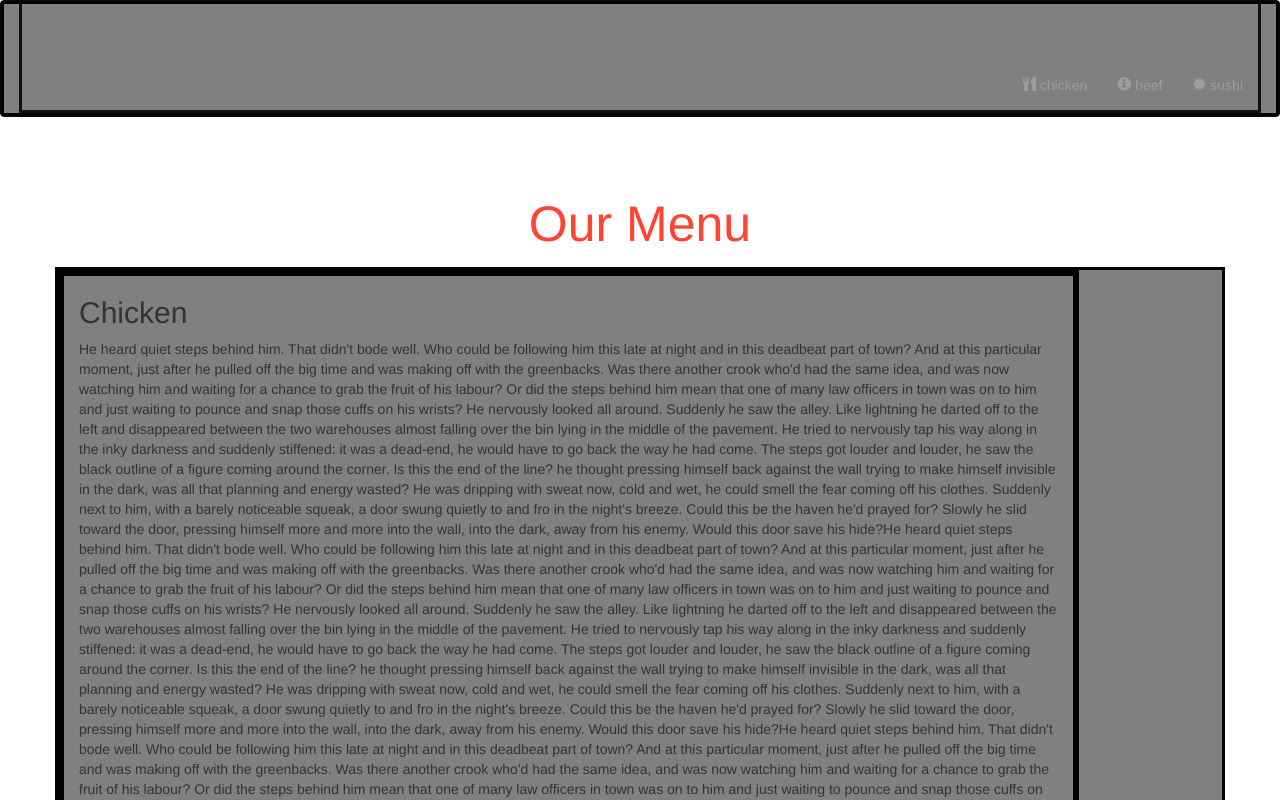
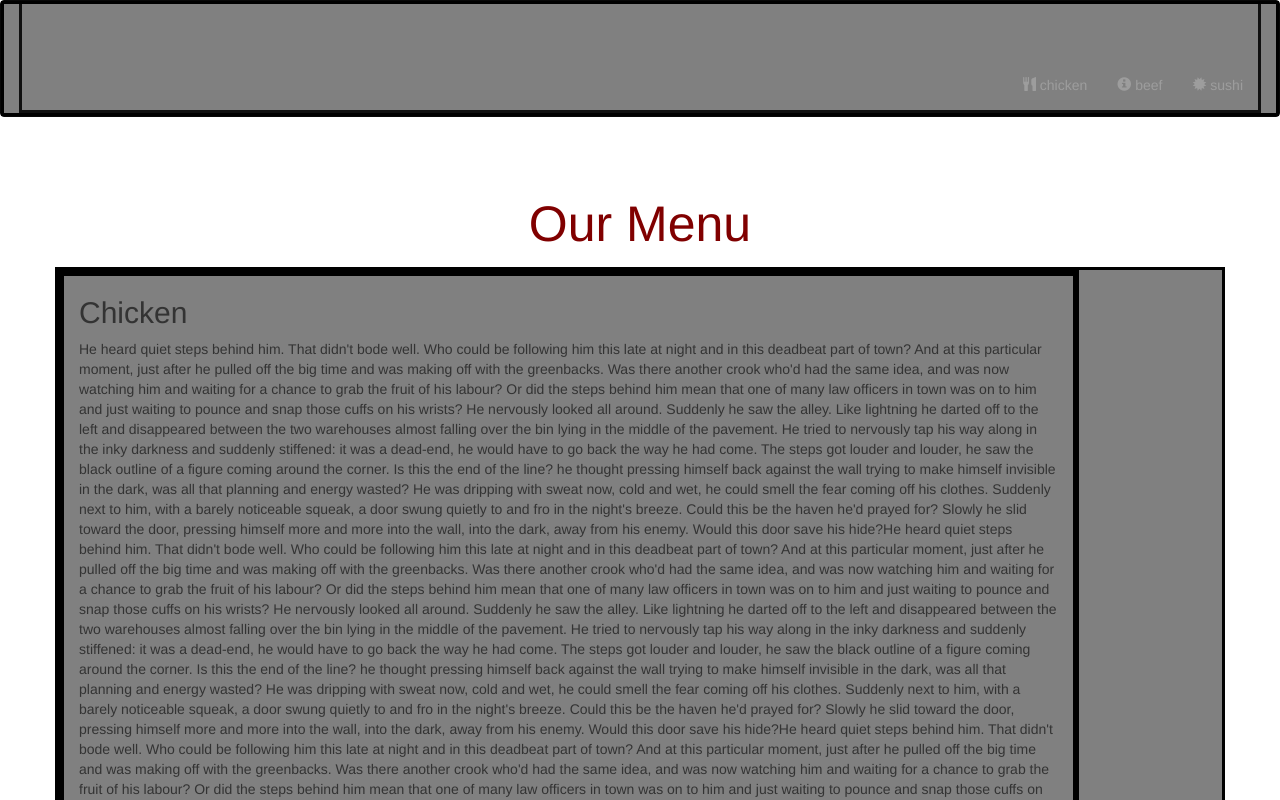
Before and after one commit to vanditakhare/vanditakhare.GitHub.io, a plain HTML site: page index.html in a window 1280 px wide. Shown: the top 800 px of the page. Drawn offline with nearby package versions, Linux system fonts and the light colour scheme.

Commit message:
Update style.css

```diff
--- a/style.css
+++ b/style.css
@@ -9,7 +9,7 @@
     h1 {
        margin-bottom: 15px;
     text-align: center;
-    color: #ff4532;
+    color: maroon;
     font-size: 50px;
     }
 
```
